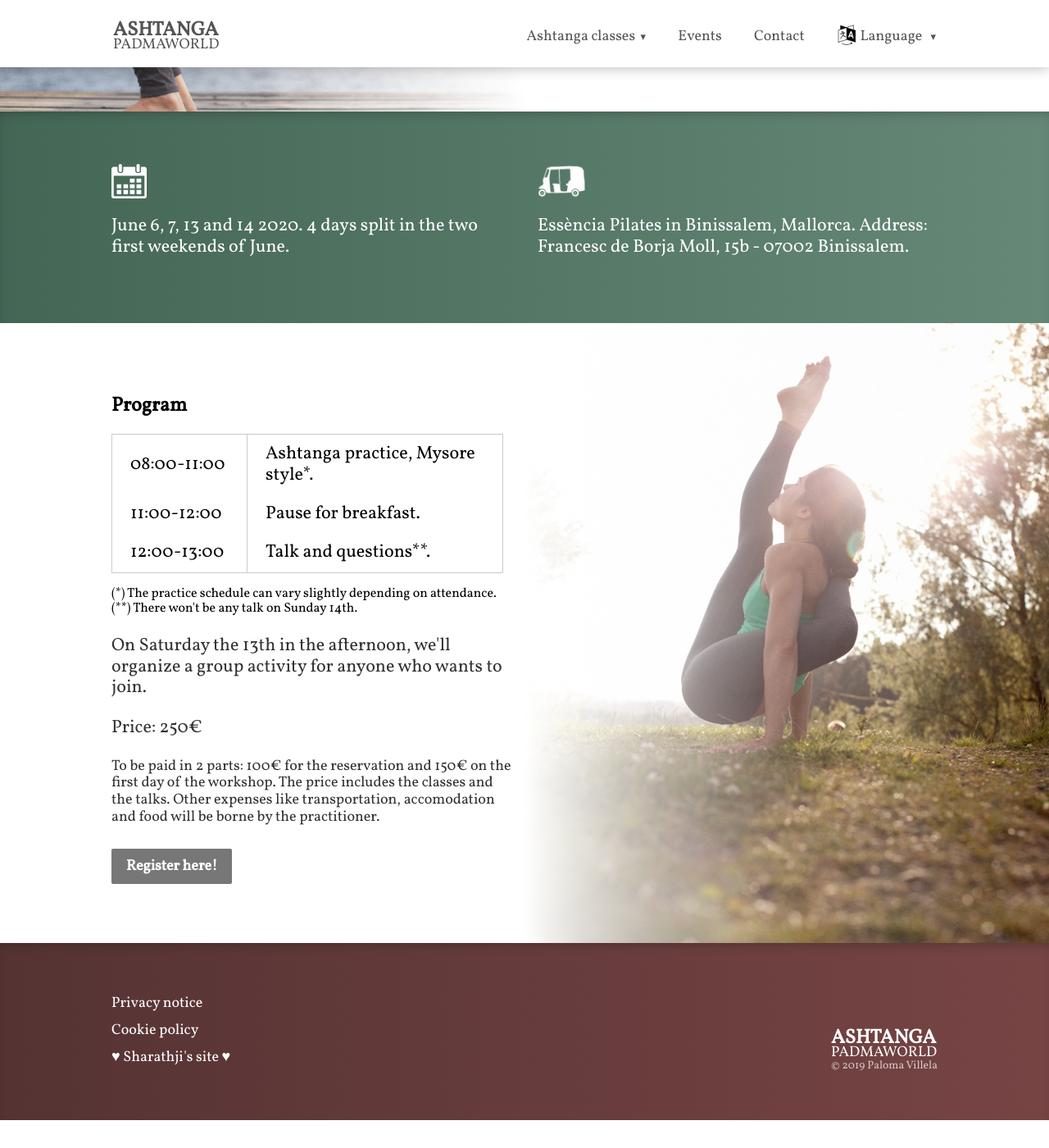
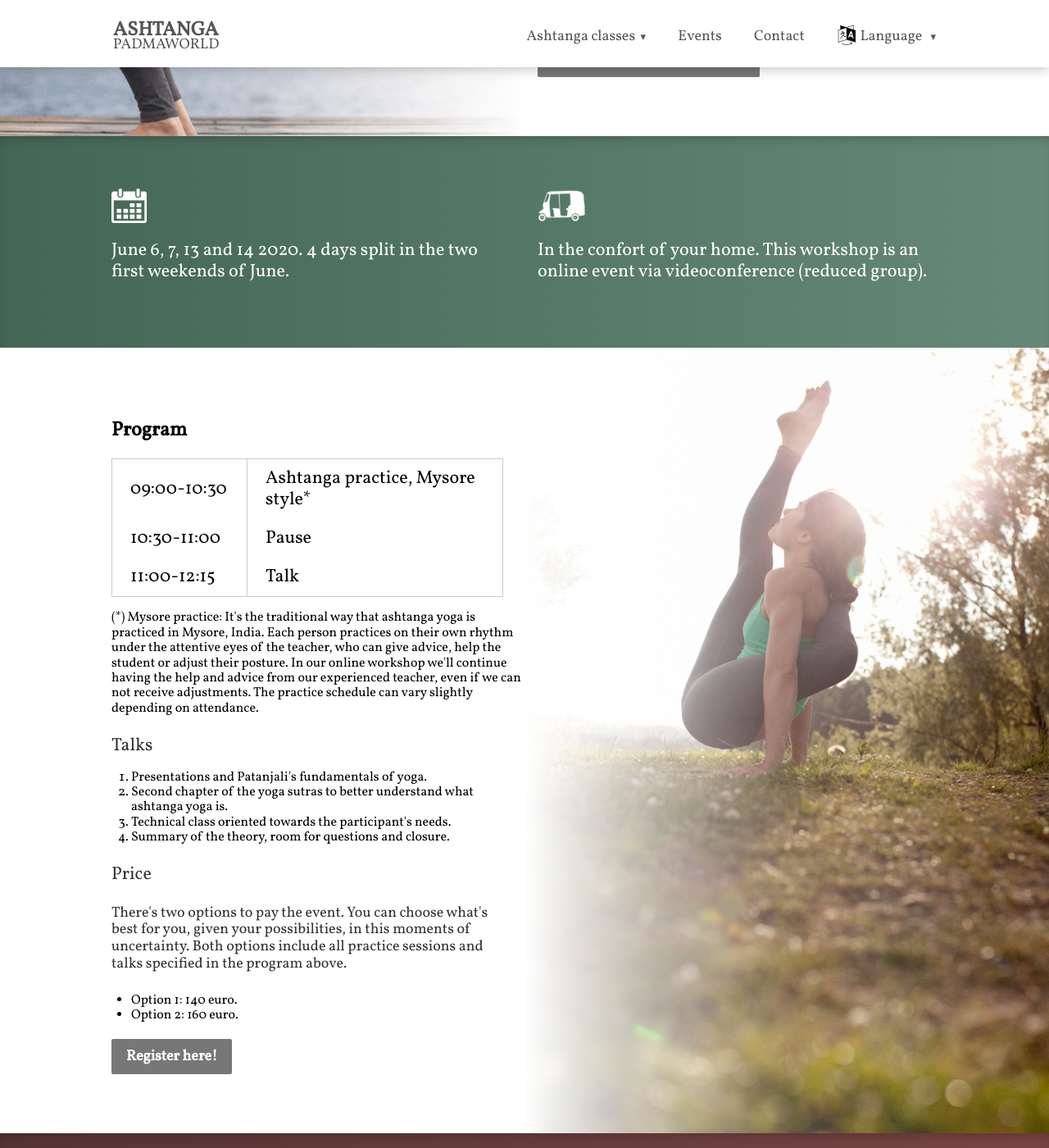
Before and after one commit to palomavillela/palomavillela.github.io, a Jekyll site: the page built from en/events/lu2020.html, in a window 1280 px wide and 1400 px high, scrolled down 1630 px. Shown: the whole window at 82% size. Built offline with Jekyll 4.4.1, drawn with Linux system fonts in a browser that asks for light colours; nearby versions of some CDN libraries; before the commit the page ends 2996 px from its top, so only the background shows below that; some of the changed text lies outside the part shown.

Commit message:
make lu2020 event online

```diff
--- a/_includes/events/lu2020.html
+++ b/_includes/events/lu2020.html
@@ -50,16 +50,25 @@
                     <h2>{{ include.text_program }}</h2>
                     <table class="pure-table">
                         <tbody>
-                            <tr><td class="time">08:00-11:00</td><td>{{ include.text_ashtanga_practice }}</td></tr>
-                            <tr><td class="time">11:00-12:00</td><td>{{ include.text_pause }}</td></tr>
-                            <tr><td class="time">12:00-13:00</td><td>{{ include.text_conference }}</td></tr>
+                            <tr><td class="time">09:00-10:30</td><td>{{ include.text_ashtanga_practice }}</td></tr>
+                            <tr><td class="time">10:30-11:00</td><td>{{ include.text_pause }}</td></tr>
+                            <tr><td class="time">11:00-12:15</td><td>{{ include.text_conference }}</td></tr>
                         </tbody>
                     </table>
                     <div class="remark">{{ include.text_note_conference_1 }}</div>
-                    <div class="remark">{{ include.text_note_conference_2 }}</div>
-                    <p>{{ include.text_activity }}</p>
+                    <p>{{ include.text_talks }}</p>
+                    <ol>
+                        <li>{{ include.text_talk_1 }}</li>
+                        <li>{{ include.text_talk_2 }}</li>
+                        <li>{{ include.text_talk_3 }}</li>
+                        <li>{{ include.text_talk_4 }}</li>
+                    </ol>
                     <p>{{ include.text_price }}</p>
                     <p class="note">{{ include.text_note_price }}</p>
+                    <ul>
+                        <li>{{ include.text_price_option_1 }}</li>
+                        <li>{{ include.text_price_option_2 }}</li>
+                    </ul>
                     <a class="pure-button clear-block-button" href="{{ include.link_register }}" target="_blank">
                         {{ include.text_register }}
                     </a>
--- a/en/events/index.html
+++ b/en/events/index.html
@@ -13,7 +13,7 @@ this_page: events/index
     text_welcome = "This is our list of scheduled events. Click on the event thumbnail to know more details. Don't hesitate to contact us for any questions."
 
     text_lu2020_title = "Ashtanga workshop with Lucia Andrade"
-    text_lu2020_subtitle = "KPJAYI certified instructor.<br/>June 6, 7, 13 and 14 2020 in Mallorca."
+    text_lu2020_subtitle = "KPJAYI certified instructor.<br/>June 6, 7, 13 and 14 2020, online videoconference."
 
     text_selfpractice_title = "Free online self-practice"
     text_selfpractice_subtitle = "From monday to friday 7am to 8.30am<br/>via videoconference."
--- a/en/events/lu2020.html
+++ b/en/events/lu2020.html
@@ -10,21 +10,26 @@ this_page: events/lu2020
     language = "en"
 
     text_caption = "Ashtanga yoga workshop with Lucia Andrade"
-    text_welcome = "Ashtanga yoga workshop with Lucia Andrade, KPJAYI Certified instructor.<br/>June 6, 7, 13 and 14 2020 in Binissalem, Mallorca.<br/>All levels are welcome. Spots are limited, do not miss it! More information below."
+    text_welcome = "Ashtanga yoga workshop with Lucia Andrade, KPJAYI Certified instructor. June 6, 7, 13 and 14 2020. <b>Due to Covid-19 the workshop has seen changes. Now it is an online event, with a reduced number of participants.</b> Spots are limited, do not miss it! More information below."
 
     text_area_1 = "Lucia is one of the handful people Certified at K. Pattabhi Jois Ashtanga Yoga Institute (KPJAYI). She started practicing yoga at early age, ashtanga while she was at university in Brazil and completed a BA in dance, communication & arts of the body in 2003. Lucia has taught in Brazil, Norway, Mexico, Germany, Taiwan, Spain, Netherlands, Argentina, Peru, Indonesia to name a few, sharing her experience in the fields of Yoga. For the last years, she assisted her teacher R. Sharath Jois in his main shala in Mysore. She was also, one of the selected students to make demos with his teacher's guidance for locals and the medical Indian community about the benefits of ashtanga yoga. She returns to Mysore every year to deepen her studies. Devoted to support her students, her mission is to pass, as pure as possible, the teachings she received."
     text_interview = "Read our interview with Lucia"
     text_area_2 = "June 6, 7, 13 and 14 2020. 4 days split in the two first weekends of June."
-    text_area_3 = "Essència Pilates in Binissalem, Mallorca. Address: Francesc de Borja Moll, 15b - 07002 Binissalem."
+    text_area_3 = "In the confort of your home. This workshop is an online event via videoconference (reduced group)."
     text_program = "Program"
-    text_ashtanga_practice = "Ashtanga practice, Mysore style*."
-    text_pause = "Pause for breakfast."
-    text_conference = "Talk and questions**."
-    text_note_conference_1 = "(*) The practice schedule can vary slightly depending on attendance."
-    text_note_conference_2 = "(**) There won't be any talk on Sunday 14th."
-    text_activity = "On Saturday the 13th in the afternoon, we'll organize a group activity for anyone who wants to join."
-    text_price = "Price: 250€"
-    text_note_price = "To be paid in 2 parts: 100€ for the reservation and 150€ on the first day of the workshop. The price includes the classes and the talks. Other expenses like transportation, accomodation and food will be borne by the practitioner."
+    text_ashtanga_practice = "Ashtanga practice, Mysore style*"
+    text_pause = "Pause"
+    text_conference = "Talk"
+    text_note_conference_1 = "(*) Mysore practice: It's the traditional way that ashtanga yoga is practiced in Mysore, India. Each person practices on their own rhythm under the attentive eyes of the teacher, who can give advice, help the student or adjust their posture. In our online workshop we'll continue having the help and advice from our experienced teacher, even if we can not receive adjustments. The practice schedule can vary slightly depending on attendance."
+    text_talks = "Talks"
+    text_talk_1 = "Presentations and Patanjali's fundamentals of yoga."
+    text_talk_2 = "Second chapter of the yoga sutras to better understand what ashtanga yoga is."
+    text_talk_3 = "Technical class oriented towards the participant's needs."
+    text_talk_4 = "Summary of the theory, room for questions and closure."
+    text_price = "Price"
+    text_note_price = "There's two options to pay the event. You can choose what's best for you, given your possibilities, in this moments of uncertainty. Both options include all practice sessions and talks specified in the program above."
+    text_price_option_1 = "Option 1: 140 euro."
+    text_price_option_2 = "Option 2: 160 euro."
     text_register = "Register here!"
     link_register = "https://forms.gle/kY54YgWLKNb64iYF6"
 %}
--- a/es/events/index.html
+++ b/es/events/index.html
@@ -13,7 +13,7 @@ this_page: events/index
     text_welcome = "Esta es nuestra lista de eventos programados. Haz click en el evento para conocer más detalles. No dudes en contactarnos para cualquier pregunta."
 
     text_lu2020_title = "Workshop de ashtanga con Lucia Andrade"
-    text_lu2020_subtitle = "Profesora certificada KPJAYI.<br/>El 6, 7, 13, y 14 de junio del 2020 en Mallorca."
+    text_lu2020_subtitle = "Profesora certificada KPJAYI.<br/>El 6, 7, 13, y 14 de junio del 2020, videoconferencia online."
 
     text_selfpractice_title = "Auto-práctica online gratuita"
     text_selfpractice_subtitle = "De lunes a viernes de 7:00 a 8:30<br/>a través de videoconferencia."
```
Also changed, not shown: es/events/lu2020.html (+15 -10 lines).
